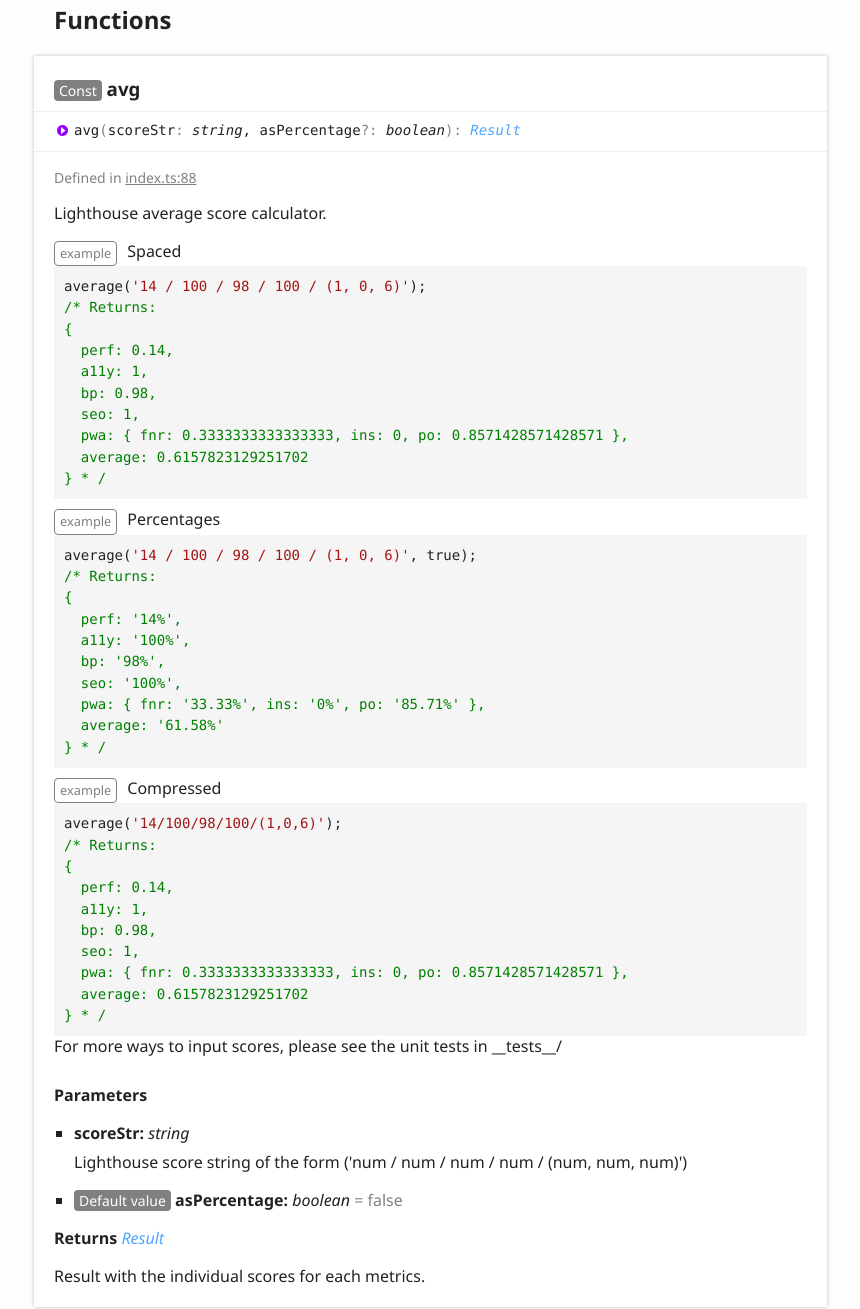
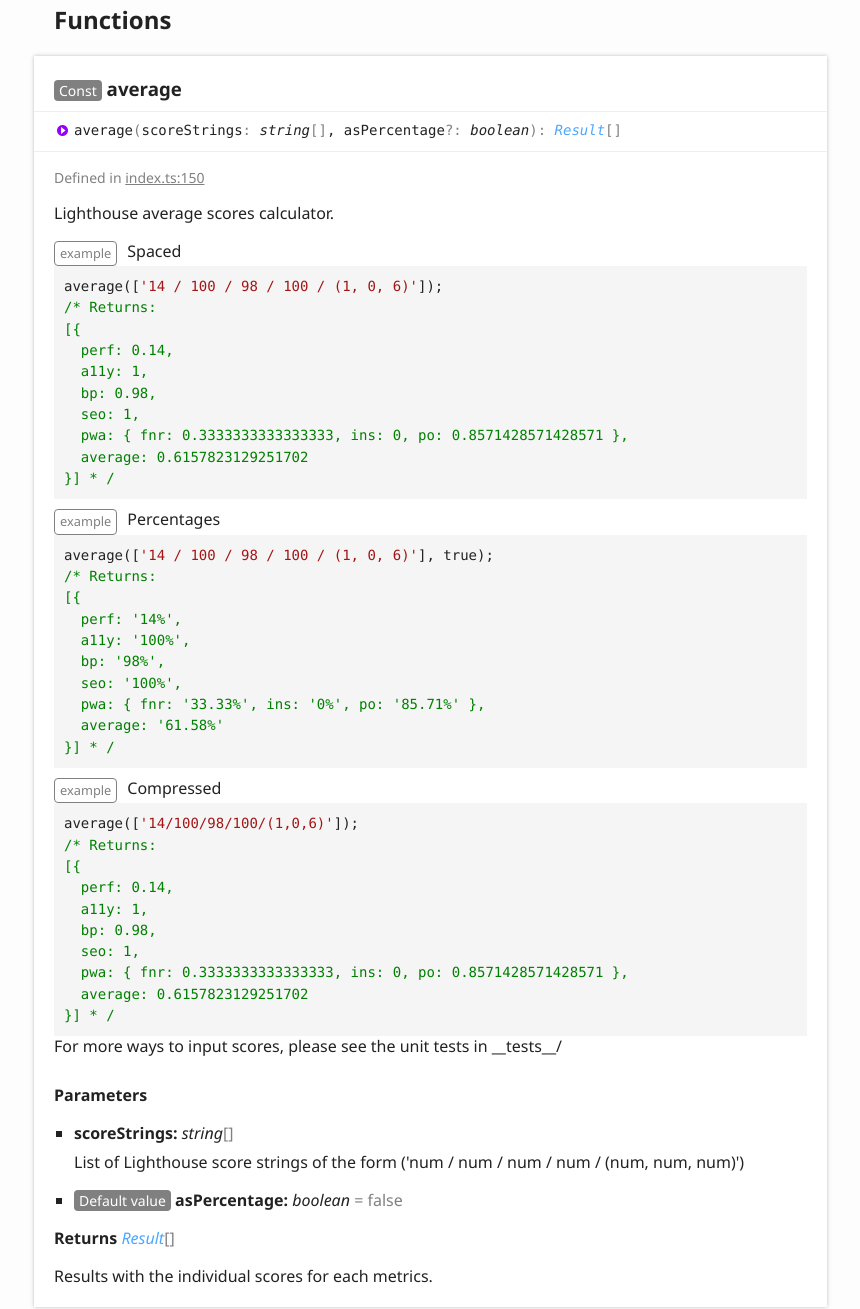
Before and after one commit to Berkmann18/lh-avg, a website: page doc/modules/_index_.html in a window 1280 px wide. Shown: the part 899-2208 px from the top of the page, without its empty margins (6-866 px from the left). Drawn offline with Linux system fonts and the light colour scheme.

Commit message:
docs: update

```diff
--- a/doc/modules/_index_.html
+++ b/doc/modules/_index_.html
@@ -85,7 +85,8 @@
 						<section class="tsd-index-section ">
 							<h3>Functions</h3>
 							<ul class="tsd-index-list">
-								<li class="tsd-kind-function tsd-parent-kind-module"><a href="_index_.html#avg" class="tsd-kind-icon">avg</a></li>
+								<li class="tsd-kind-function tsd-parent-kind-module"><a href="_index_.html#average" class="tsd-kind-icon">average</a></li>
+								<li class="tsd-kind-function tsd-parent-kind-module tsd-is-private tsd-is-not-exported"><a href="_index_.html#avg" class="tsd-kind-icon">avg</a></li>
 								<li class="tsd-kind-function tsd-parent-kind-module tsd-is-private tsd-is-not-exported"><a href="_index_.html#mean" class="tsd-kind-icon">mean</a></li>
 								<li class="tsd-kind-function tsd-parent-kind-module tsd-is-private tsd-is-not-exported"><a href="_index_.html#perc" class="tsd-kind-icon">perc</a></li>
 								<li class="tsd-kind-function tsd-parent-kind-module tsd-is-private tsd-is-not-exported"><a href="_index_.html#safefractioneval" class="tsd-kind-icon">safe<wbr>Fraction<wbr>Eval</a></li>
@@ -102,7 +103,7 @@
 					<div class="tsd-signature tsd-kind-icon">Num<wbr>Like<span class="tsd-signature-symbol">:</span> <span class="tsd-signature-type">number</span><span class="tsd-signature-symbol"> | </span><span class="tsd-signature-type">string</span></div>
 					<aside class="tsd-sources">
 						<ul>
-							<li>Defined in <a href="https://github.com/Berkmann18/lh-avg/blob/e94058a/src/index.ts#L22">index.ts:22</a></li>
+							<li>Defined in <a href="https://github.com/Berkmann18/lh-avg/blob/94e1f68/src/index.ts#L22">index.ts:22</a></li>
 						</ul>
 					</aside>
 				</section>
@@ -110,64 +111,101 @@
 			<section class="tsd-panel-group tsd-member-group ">
 				<h2>Functions</h2>
 				<section class="tsd-panel tsd-member tsd-kind-function tsd-parent-kind-module">
+					<a name="average" class="tsd-anchor"></a>
+					<h3><span class="tsd-flag ts-flagConst">Const</span> average</h3>
+					<ul class="tsd-signatures tsd-kind-function tsd-parent-kind-module">
+						<li class="tsd-signature tsd-kind-icon">average<span class="tsd-signature-symbol">(</span>scoreStrings<span class="tsd-signature-symbol">: </span><span class="tsd-signature-type">string</span><span class="tsd-signature-symbol">[]</span>, asPercentage<span class="tsd-signature-symbol">?: </span><span class="tsd-signature-type">boolean</span><span class="tsd-signature-symbol">)</span><span class="tsd-signature-symbol">: </span><a href="../interfaces/_index_.result.html" class="tsd-signature-type">Result</a><span class="tsd-signature-symbol">[]</span></li>
+					</ul>
+					<ul class="tsd-descriptions">
+						<li class="tsd-description">
+							<aside class="tsd-sources">
+								<ul>
+									<li>Defined in <a href="https://github.com/Berkmann18/lh-avg/blob/94e1f68/src/index.ts#L150">index.ts:150</a></li>
+								</ul>
+							</aside>
+							<div class="tsd-comment tsd-typography">
+								<div class="lead">
+									<p>Lighthouse average scores calculator.</p>
+								</div>
+								<dl class="tsd-comment-tags">
+									<dt>example</dt>
+									<dd><caption>Spaced</caption>
+										<pre><code class="language-js">average([<span class="hljs-string">'14 / 100 / 98 / 100 / (1, 0, 6)'</span>]);
+<span class="hljs-comment">/* Returns:
+[{
+  perf: 0.14,
+  a11y: 1,
+  bp: 0.98,
+  seo: 1,
+  pwa: { fnr: 0.3333333333333333, ins: 0, po: 0.8571428571428571 },
+  average: 0.6157823129251702
+}] * /</span></code></pre>
+									</dd>
+									<dt>example</dt>
+									<dd><caption>Percentages</caption>
+										<pre><code class="language-js">average([<span class="hljs-string">'14 / 100 / 98 / 100 / (1, 0, 6)'</span>], <span class="hljs-literal">true</span>);
+<span class="hljs-comment">/* Returns:
+[{
+  perf: '14%',
+  a11y: '100%',
+  bp: '98%',
+  seo: '100%',
+  pwa: { fnr: '33.33%', ins: '0%', po: '85.71%' },
+  average: '61.58%'
+}] * /</span></code></pre>
+									</dd>
+									<dt>example</dt>
+									<dd><caption>Compressed</caption>
+										<pre><code class="language-js">average([<span class="hljs-string">'14/100/98/100/(1,0,6)'</span>]);
+<span class="hljs-comment">/* Returns:
+[{
+  perf: 0.14,
+  a11y: 1,
+  bp: 0.98,
+  seo: 1,
+  pwa: { fnr: 0.3333333333333333, ins: 0, po: 0.8571428571428571 },
+  average: 0.6157823129251702
+}] * /</span></code></pre>
+										<p>For more ways to input scores, please see the unit tests in __tests__/</p>
+									</dd>
+								</dl>
+							</div>
+							<h4 class="tsd-parameters-title">Parameters</h4>
+							<ul class="tsd-parameters">
+								<li>
+									<h5>scoreStrings: <span class="tsd-signature-type">string</span><span class="tsd-signature-symbol">[]</span></h5>
+									<div class="tsd-comment tsd-typography">
+										<div class="lead">
+											<p>List of Lighthouse score strings of the form (&#39;num / num / num / num / (num, num, num)&#39;)</p>
+										</div>
+									</div>
+								</li>
+								<li>
+									<h5><span class="tsd-flag ts-flagDefault value">Default value</span> asPercentage: <span class="tsd-signature-type">boolean</span><span class="tsd-signature-symbol"> = false</span></h5>
+								</li>
+							</ul>
+							<h4 class="tsd-returns-title">Returns <a href="../interfaces/_index_.result.html" class="tsd-signature-type">Result</a><span class="tsd-signature-symbol">[]</span></h4>
+							<p>Results with the individual scores for each metrics.</p>
+						</li>
+					</ul>
+				</section>
+				<section class="tsd-panel tsd-member tsd-kind-function tsd-parent-kind-module tsd-is-private tsd-is-not-exported">
 					<a name="avg" class="tsd-anchor"></a>
-					<h3><span class="tsd-flag ts-flagConst">Const</span> avg</h3>
-					<ul class="tsd-signatures tsd-kind-function tsd-parent-kind-module">
+					<h3><span class="tsd-flag ts-flagPrivate">Private</span> <span class="tsd-flag ts-flagConst">Const</span> avg</h3>
+					<ul class="tsd-signatures tsd-kind-function tsd-parent-kind-module tsd-is-private tsd-is-not-exported">
 						<li class="tsd-signature tsd-kind-icon">avg<span class="tsd-signature-symbol">(</span>scoreStr<span class="tsd-signature-symbol">: </span><span class="tsd-signature-type">string</span>, asPercentage<span class="tsd-signature-symbol">?: </span><span class="tsd-signature-type">boolean</span><span class="tsd-signature-symbol">)</span><span class="tsd-signature-symbol">: </span><a href="../interfaces/_index_.result.html" class="tsd-signature-type">Result</a></li>
 					</ul>
 					<ul class="tsd-descriptions">
 						<li class="tsd-description">
 							<aside class="tsd-sources">
 								<ul>
-									<li>Defined in <a href="https://github.com/Berkmann18/lh-avg/blob/e94058a/src/index.ts#L88">index.ts:88</a></li>
+									<li>Defined in <a href="https://github.com/Berkmann18/lh-avg/blob/94e1f68/src/index.ts#L44">index.ts:44</a></li>
 								</ul>
 							</aside>
 							<div class="tsd-comment tsd-typography">
 								<div class="lead">
 									<p>Lighthouse average score calculator.</p>
 								</div>
-								<dl class="tsd-comment-tags">
-									<dt>example</dt>
-									<dd><caption>Spaced</caption>
-										<pre><code class="language-js">average(<span class="hljs-string">'14 / 100 / 98 / 100 / (1, 0, 6)'</span>);
-<span class="hljs-comment">/* Returns:
-{
-  perf: 0.14,
-  a11y: 1,
-  bp: 0.98,
-  seo: 1,
-  pwa: { fnr: 0.3333333333333333, ins: 0, po: 0.8571428571428571 },
-  average: 0.6157823129251702
-} * /</span></code></pre>
-									</dd>
-									<dt>example</dt>
-									<dd><caption>Percentages</caption>
-										<pre><code class="language-js">average(<span class="hljs-string">'14 / 100 / 98 / 100 / (1, 0, 6)'</span>, <span class="hljs-literal">true</span>);
-<span class="hljs-comment">/* Returns:
-{
-  perf: '14%',
-  a11y: '100%',
-  bp: '98%',
-  seo: '100%',
-  pwa: { fnr: '33.33%', ins: '0%', po: '85.71%' },
-  average: '61.58%'
-} * /</span></code></pre>
-									</dd>
-									<dt>example</dt>
-									<dd><caption>Compressed</caption>
-										<pre><code class="language-js">average(<span class="hljs-string">'14/100/98/100/(1,0,6)'</span>);
-<span class="hljs-comment">/* Returns:
-{
-  perf: 0.14,
-  a11y: 1,
-  bp: 0.98,
-  seo: 1,
-  pwa: { fnr: 0.3333333333333333, ins: 0, po: 0.8571428571428571 },
-  average: 0.6157823129251702
-} * /</span></code></pre>
-										<p>For more ways to input scores, please see the unit tests in __tests__/</p>
-									</dd>
-								</dl>
 							</div>
 							<h4 class="tsd-parameters-title">Parameters</h4>
 							<ul class="tsd-parameters">
@@ -198,7 +236,7 @@
 						<li class="tsd-description">
 							<aside class="tsd-sources">
 								<ul>
-									<li>Defined in <a href="https://github.com/Berkmann18/lh-avg/blob/e94058a/src/index.ts#L6">index.ts:6</a></li>
+									<li>Defined in <a href="https://github.com/Berkmann18/lh-avg/blob/94e1f68/src/index.ts#L6">index.ts:6</a></li>
 								</ul>
 							</aside>
 							<div class="tsd-comment tsd-typography">
@@ -223,7 +261,7 @@
 						<li class="tsd-description">
 							<aside class="tsd-sources">
 								<ul>
-									<li>Defined in <a href="https://github.com/Berkmann18/lh-avg/blob/e94058a/src/index.ts#L11">index.ts:11</a></li>
+									<li>Defined in <a href="https://github.com/Berkmann18/lh-avg/blob/94e1f68/src/index.ts#L11">index.ts:11</a></li>
 								</ul>
 							</aside>
 							<div class="tsd-comment tsd-typography">
@@ -248,7 +286,7 @@
 						<li class="tsd-description">
 							<aside class="tsd-sources">
 								<ul>
-									<li>Defined in <a href="https://github.com/Berkmann18/lh-avg/blob/e94058a/src/index.ts#L16">index.ts:16</a></li>
+									<li>Defined in <a href="https://github.com/Berkmann18/lh-avg/blob/94e1f68/src/index.ts#L16">index.ts:16</a></li>
 								</ul>
 							</aside>
 							<div class="tsd-comment tsd-typography">
@@ -288,6 +326,9 @@
 						<a href="_index_.html#numlike" class="tsd-kind-icon">Num<wbr>Like</a>
 					</li>
 					<li class=" tsd-kind-function tsd-parent-kind-module">
+						<a href="_index_.html#average" class="tsd-kind-icon">average</a>
+					</li>
+					<li class=" tsd-kind-function tsd-parent-kind-module tsd-is-private tsd-is-not-exported">
 						<a href="_index_.html#avg" class="tsd-kind-icon">avg</a>
 					</li>
 					<li class=" tsd-kind-function tsd-parent-kind-module tsd-is-private tsd-is-not-exported">
--- a/src/index.ts
+++ b/src/index.ts
@@ -39,6 +39,7 @@
  * @param {string} scoreStr Lighthouse score string of the form ('num / num / num / num / (num, num, num)')
  * @param {boolean} [asPercentage=false] Return percentages (_as strings_) instead of numbers
  * @returns {Result} Result with the individual scores for each metrics.
+ * @private
  */
 const avg = (scoreStr: string, asPercentage = false): Result => {
   const { output, shorthandForm } = split(scoreStr);
@@ -96,7 +97,7 @@
 };
 
 /**
- * Lighthouse average score calculator.
+ * Lighthouse average scores calculator.
  * @param {string[]} scoreStrings List of Lighthouse score strings of the form ('num / num / num / num / (num, num, num)')
  * @param {boolean} [asPercentage=false] Return percentages (_as strings_) instead of numbers
  * @returns {Result[]} Results with the individual scores for each metrics.
```
Also changed, not shown: doc/assets/js/search.json (+1 -1 lines), doc/index.html (+18 -14 lines), doc/interfaces/_index_.result.html (+9 -6 lines), doc/interfaces/_split_.lhregroup.html (+7 -7 lines), doc/modules/_split_.html (+1 -1 lines), README.md.
